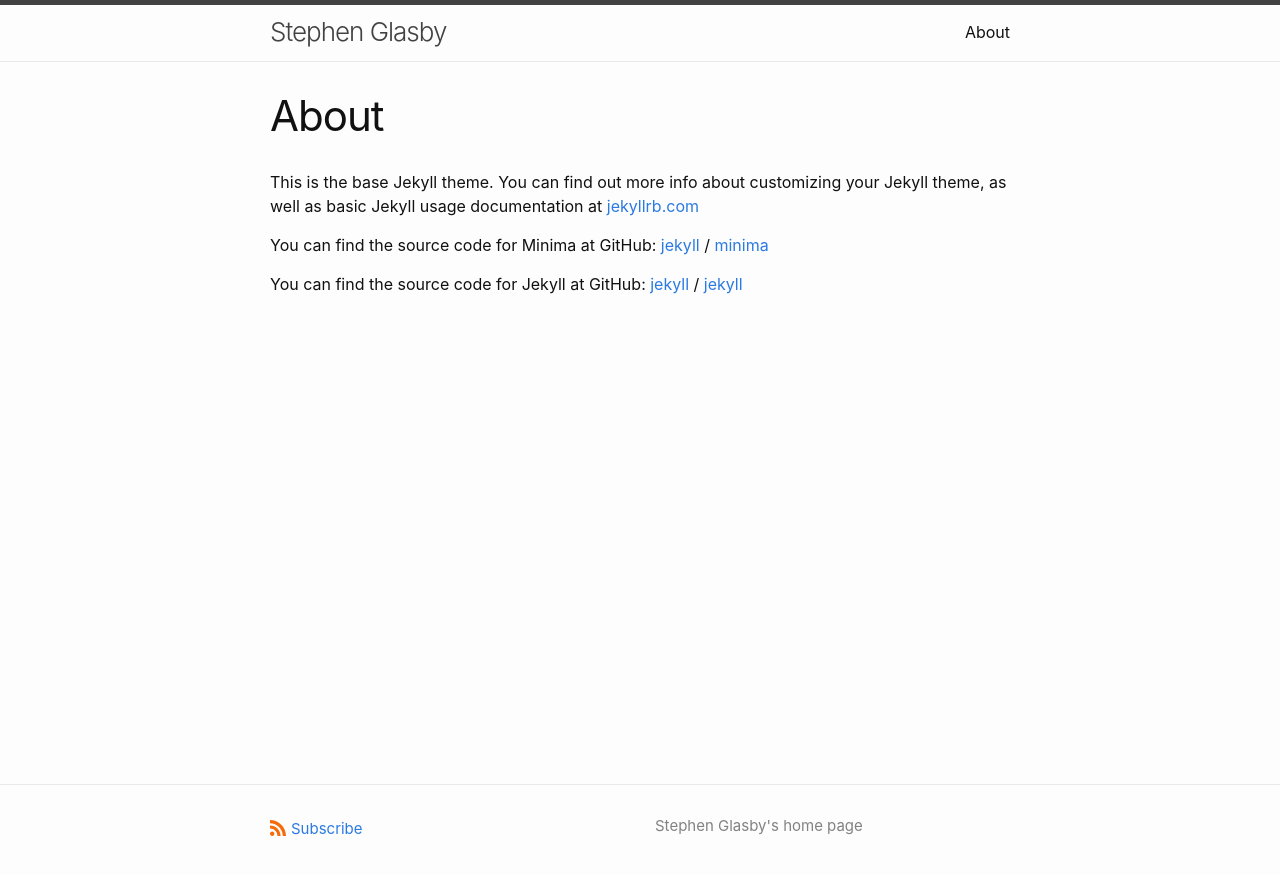
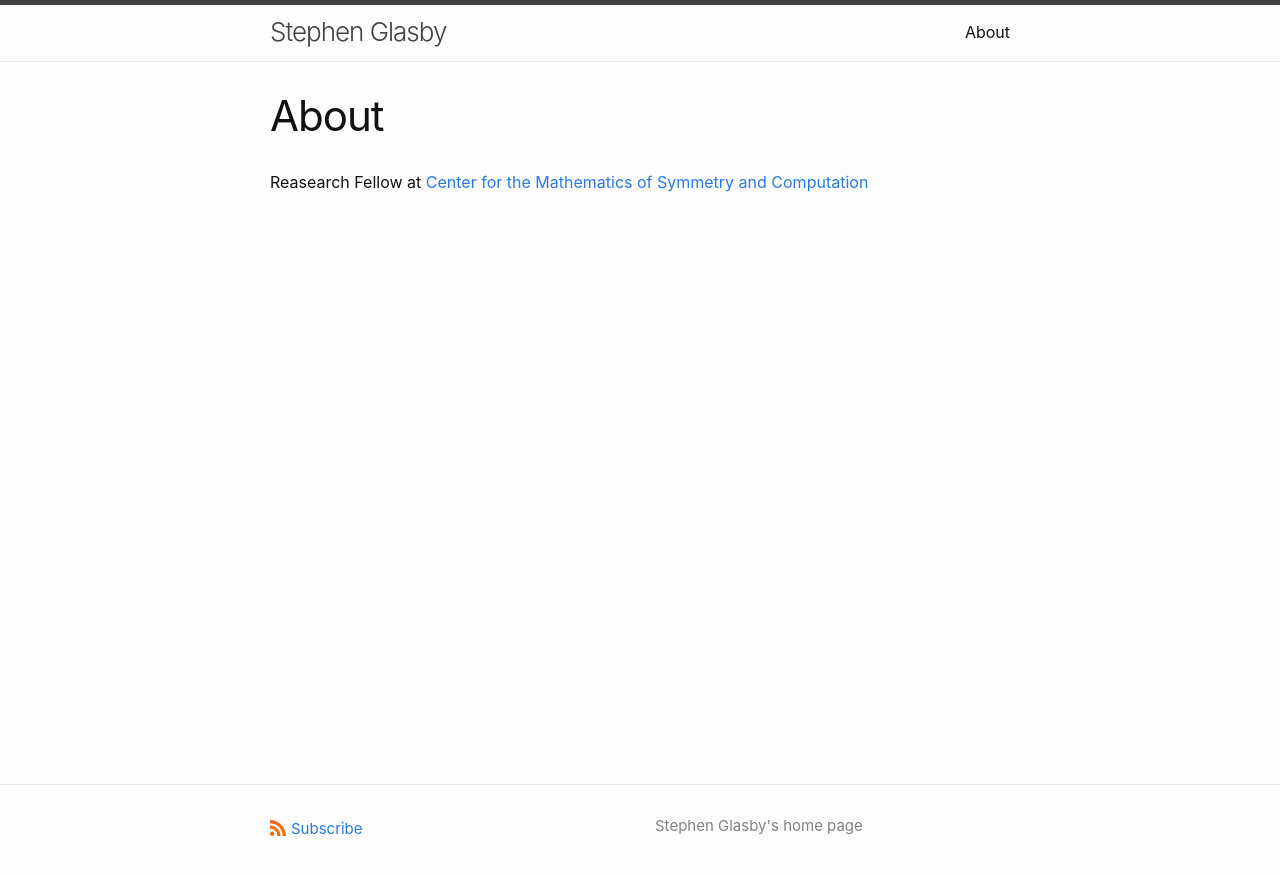
Before and after one commit to StephenGlasby/StephenGlasby.github.io, a Jekyll site: the page built from about.md, in a window 1280 px wide. Shown: the top 875 px of the page. Built offline with Jekyll 4.4.1, drawn with Linux system fonts in a browser that asks for light colours.

Commit message:
edited about.md

```diff
--- a/about.md
+++ b/about.md
@@ -4,15 +4,4 @@
 permalink: /about/
 ---
 
-This is the base Jekyll theme. You can find out more info about customizing your Jekyll theme, as well as basic Jekyll usage documentation at [jekyllrb.com](https://jekyllrb.com/)
-
-You can find the source code for Minima at GitHub:
-[jekyll][jekyll-organization] /
-[minima](https://github.com/jekyll/minima)
-
-You can find the source code for Jekyll at GitHub:
-[jekyll][jekyll-organization] /
-[jekyll](https://github.com/jekyll/jekyll)
-
-
-[jekyll-organization]: https://github.com/jekyll
+Reasearch Fellow at [Center for the Mathematics of Symmetry and Computation](ttps://cmsc.io)
```
